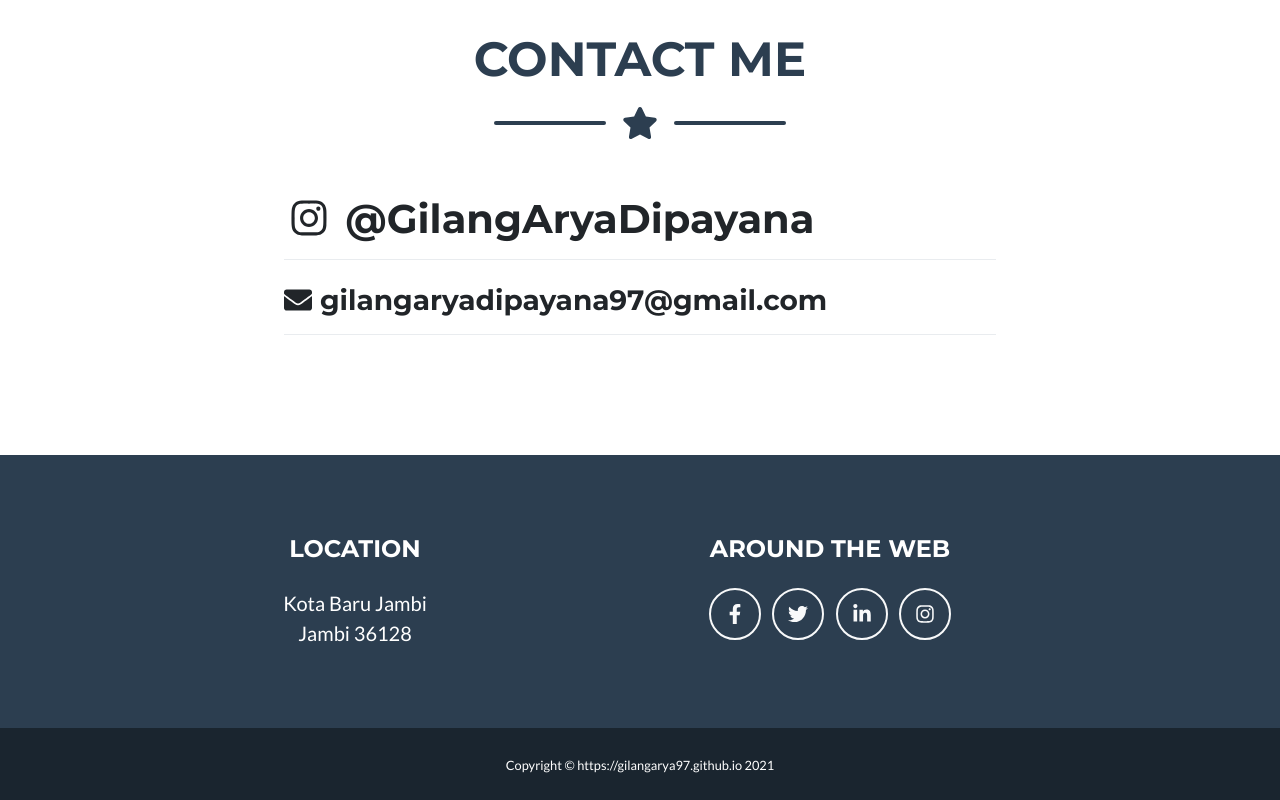
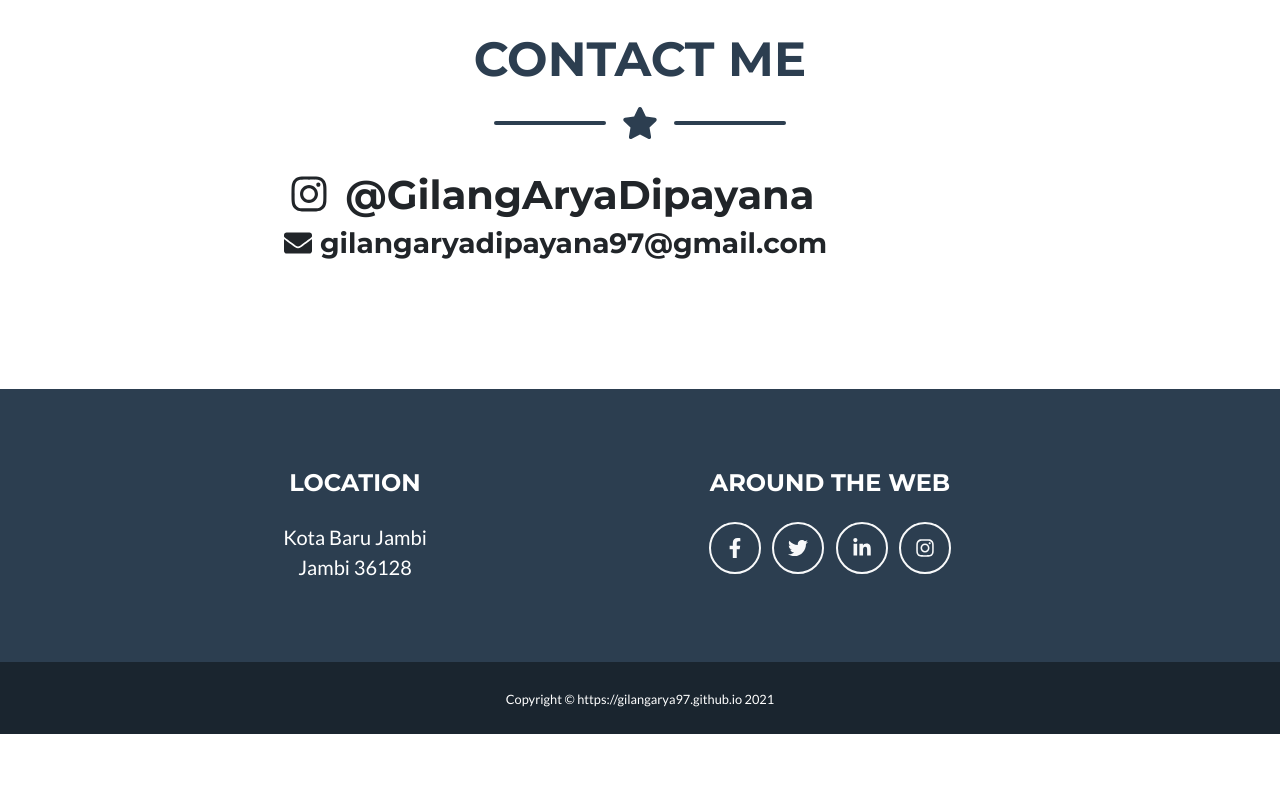
Before and after one commit to gilangarya97/gilangarya97.github.io, a plain HTML site: page index.html in a window 1280 px wide. Shown: the part 2017-2817 px from the top of the page. After the commit the page ends 2751 px from the top, so only its background shows below. Drawn offline with nearby package versions, Linux system fonts and the light colour scheme.

Commit message:
Update index.html
test 03.2

```diff
--- a/index.html
+++ b/index.html
@@ -135,14 +135,12 @@
                         <!-- To configure the contact form email address, go to mail/contact_me.php and update the email address in the PHP file on line 19.-->
                         <form id="contactForm" name="sentMessage" novalidate="novalidate">
                             <div class="control-group">
-                                <div class="form-group floating-label-form-group controls mb-0 pb-2">
-                                    <label>Name</label>
+                                <div class="">
                                     <h1><i class="fab fa-fw fa-instagram text-center"></i> @GilangAryaDipayana</h1>
                                 </div>
                             </div>
                             <div class="control-group">
-                                <div class="form-group floating-label-form-group controls mb-0 pb-2">
-                                    <label>Email Address</label>
+                                <div class="">
                                     <h3> <i class="fas fa-envelope"></i> gilangaryadipayana97@gmail.com</h3>
                                 </div>
                             </div>
```
